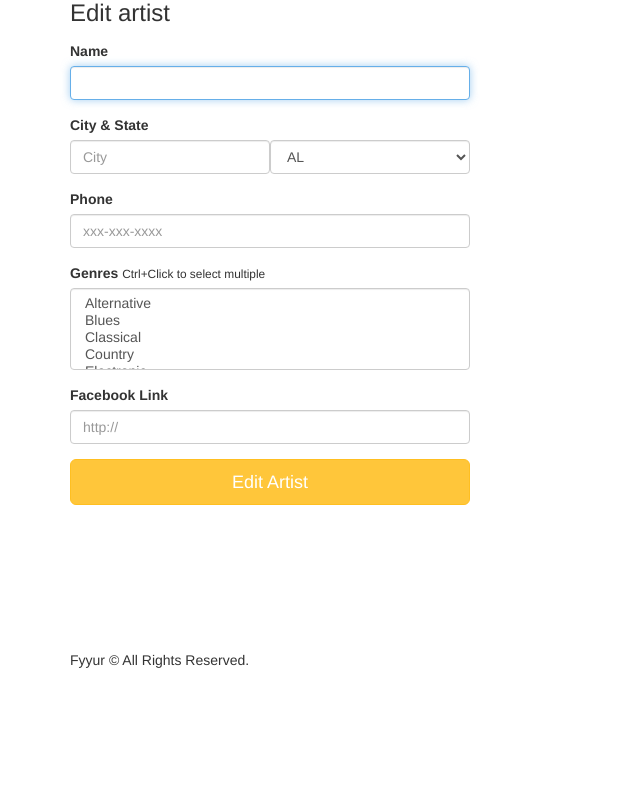
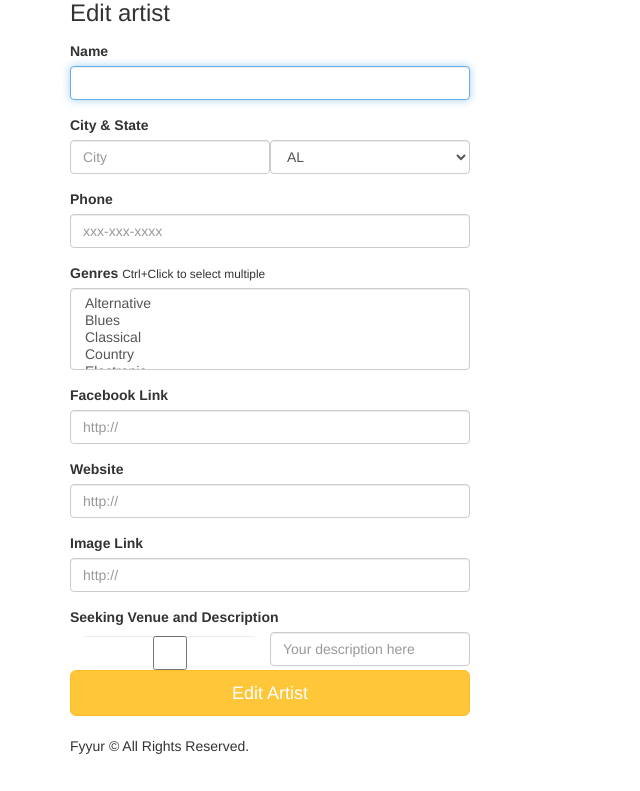
Before and after one commit to RoseMagura/Fyyur, a Flask app: page /artists/1/edit in a window 1280 px wide. Shown: the part 95-886 px from the top of the page, without its empty margins (0-640 px from the left). Before the commit the page ends 763 px from the top, so only its background shows below. Run offline with Flask 2, Linux system fonts and the light colour scheme; data that the repository does not hold is empty; some libraries are stand-ins or nearby versions.

Commit message:
Feat: Add missing fields to edit artist form

```diff
--- a/Fyyur/routes/artists.py
+++ b/Fyyur/routes/artists.py
@@ -108,6 +108,7 @@ def edit_artist_submission(artist_id):
     # take values from the form submitted, and update existing
     # artist record with ID <artist_id> using the new attributes
     form = ArtistForm(request.form)
+    print(form.image_link.data)
     result = update(db, Artist, artist_id, {
         "name": form.name.data,
         "genres": form.genres.data,
@@ -115,6 +116,11 @@ def edit_artist_submission(artist_id):
         "state": form.state.data,
         "phone": form.phone.data,
         "facebook_link": form.facebook_link.data,
+        "website": form.website.data,
+        "seeking_venue": form.seeking_venue.data,
+        "seeking_description": form.seeking_description.data,
+        "image_link": form.image_link.data
+
     }, 'Successfully updated artist information!',
         'Error. Could not update artist information.')
     flash(result)
--- a/Fyyur/templates/forms/edit_artist.html
+++ b/Fyyur/templates/forms/edit_artist.html
@@ -26,11 +26,29 @@
     <div class="form-group">
       <label for="genres">Genres</label>
       <small>Ctrl+Click to select multiple</small>
-        {{ form.genres(class_ = 'form-control', placeholder='Genres, separated by commas',  autofocus = true) }}
+      {{ form.genres(class_ = 'form-control', placeholder='Genres, separated by commas', autofocus = true) }}
     </div>
     <div class="form-group">
-          <label for="genres">Facebook Link</label>
-          {{ form.facebook_link(class_ = 'form-control', placeholder='http://',  autofocus = true) }}
+      <label for="facebook_link">Facebook Link</label>
+      {{ form.facebook_link(class_ = 'form-control', placeholder='http://', autofocus = true) }}
+    </div>
+    <div class="form-group">
+      <label for="website">Website</label>
+      {{ form.website(class_ = 'form-control', placeholder='http://', autofocus = true) }}
+    </div>
+    <div class="form-group">
+      <label for="image_link">Image Link</label>
+      {{ form.image_link(class_ = 'form-control', placeholder='http://', autofocus = true) }}
+    </div>
+    <div class="form-group">
+      <label>Seeking Venue and Description</label>
+      <div class="form-inline">
+        <div class="form-group col-sm-1">
+          {{ form.seeking_venue(class_ = 'form-control', placeholder='False', autofocus = true)}}
+        </div>
+        <div class="form-group">
+          {{form.seeking_description(class_ = 'form-control', placeholder = "Your description here", autofocus = true)}}
+        </div>
       </div>
       <input type="submit" value="Edit Artist" class="btn btn-primary btn-lg btn-block">
   </form>
```
Lines whose indentation alone changed are shown as unchanged.
